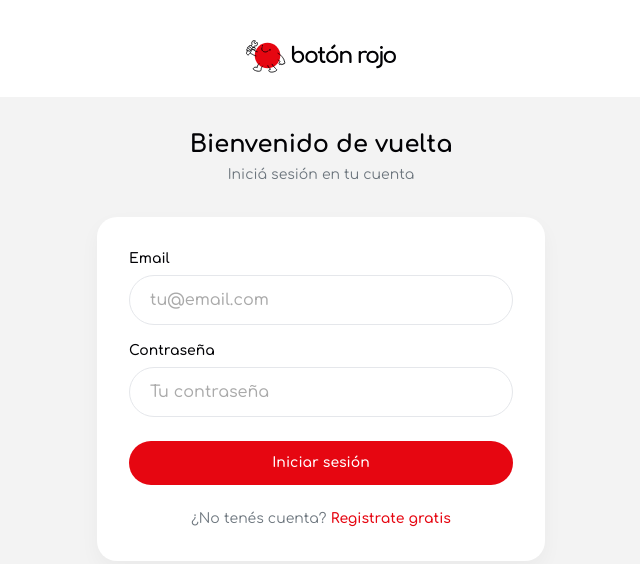
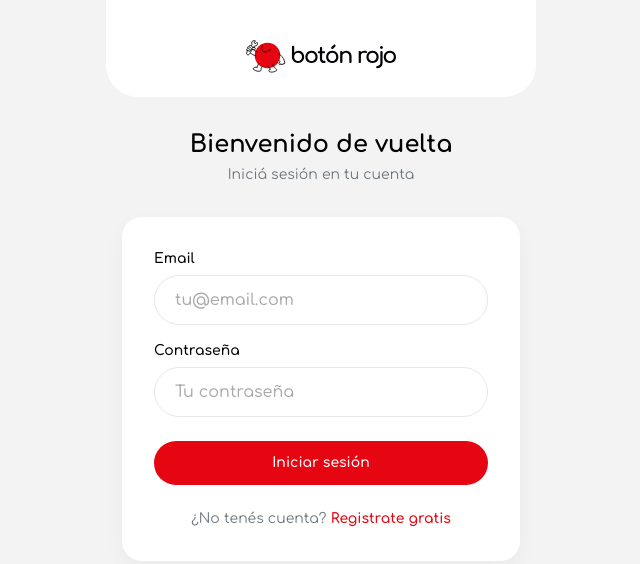
Before and after one commit to maurolyall/BRAPP, a Next.js app: page /login in a window 1280 px wide. Shown: the top 564 px of the page, without its empty margins (319-959 px from the left). Built offline with nearby package versions, Linux system fonts and the light colour scheme.

Commit message:
feat: implement MobileViewport wrapper and restrict mobile layout to 430px width

```diff
--- a/app/globals.css
+++ b/app/globals.css
@@ -16,7 +16,7 @@
 
 @layer base {
   body {
-    background-color: var(--bg-body);
+    background-color: #e0e0e0;
     color: var(--text-dark);
     font-family: 'Comfortaa', system-ui, -apple-system, sans-serif;
   }
--- a/app/layout.tsx
+++ b/app/layout.tsx
@@ -1,5 +1,6 @@
 import type { Metadata } from 'next'
 import './globals.css'
+import MobileViewport from '@/components/layout/MobileViewport'
 
 export const metadata: Metadata = {
   title: 'Botón Rojo',
@@ -14,7 +15,9 @@ export default function RootLayout({
 }) {
   return (
     <html lang="es">
-      <body>{children}</body>
+      <body>
+        <MobileViewport>{children}</MobileViewport>
+      </body>
     </html>
   )
 }
--- a/components/dashboard/BottomNav.tsx
+++ b/components/dashboard/BottomNav.tsx
@@ -109,9 +109,10 @@ export default function BottomNav({ role }: BottomNavProps) {
     <>
       {role !== 'provider' && (
         <button
-          className="fixed z-50 right-6 flex items-center justify-center rounded-full bg-white"
+          className="fixed z-50 flex items-center justify-center rounded-full bg-white"
           style={{
             bottom: 'calc(1rem + 72px + 12px)',
+            right: 'max(1.5rem, calc(50vw - 215px + 1.5rem))',
             width: 52,
             height: 52,
             boxShadow: '0 4px 16px rgba(0,0,0,0.14)',
@@ -133,8 +134,10 @@ export default function BottomNav({ role }: BottomNavProps) {
         </button>
       )}
     <nav
-      className="fixed bottom-4 left-4 right-4 z-50 flex items-center justify-around px-2 py-3 rounded-3xl"
+      className="fixed bottom-4 z-50 flex items-center justify-around px-2 py-3 rounded-3xl"
       style={{
+        left: 'max(1rem, calc(50vw - 215px + 1rem))',
+        right: 'max(1rem, calc(50vw - 215px + 1rem))',
         backgroundColor: 'rgba(255, 255, 255, 0.85)',
         backdropFilter: 'blur(16px)',
         WebkitBackdropFilter: 'blur(16px)',
--- /dev/null
+++ b/components/layout/MobileViewport.tsx
@@ -0,0 +1,21 @@
+'use client'
+
+import { usePathname } from 'next/navigation'
+
+export default function MobileViewport({ children }: { children: React.ReactNode }) {
+  const pathname = usePathname()
+  const isAdmin = pathname?.startsWith('/admin')
+
+  if (isAdmin) return <>{children}</>
+
+  return (
+    <div className="min-h-screen" style={{ backgroundColor: 'var(--bg-body)' }}>
+      <div
+        className="relative mx-auto min-h-screen"
+        style={{ maxWidth: '430px', backgroundColor: 'var(--bg-body)' }}
+      >
+        {children}
+      </div>
+    </div>
+  )
+}
```
